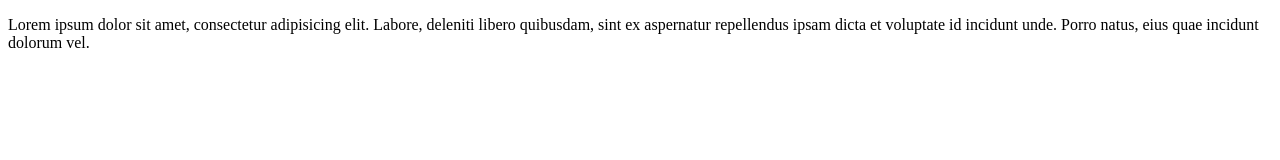
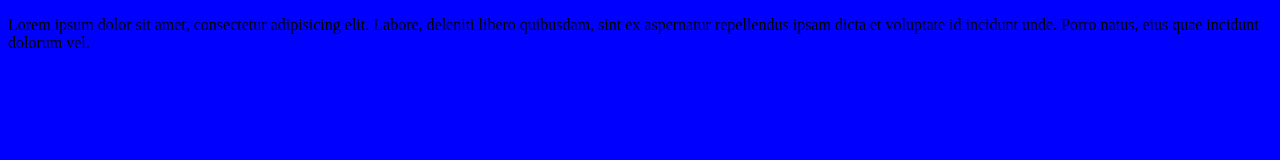
Before and after one commit to pekeleku/coba, a plain HTML site: page index.html in a window 1280 px wide. Drawn offline with Linux system fonts and the light colour scheme.

Commit message:
menambahkan file css

```diff
--- a/index.html
+++ b/index.html
@@ -3,7 +3,7 @@
 <head>
 	<meta charset="UTF-8">
 	<title>Document</title>
-</head>
+	<link rel="stylesheet" href="style.css">
 <body>
 	<p>Lorem ipsum dolor sit amet, consectetur adipisicing elit. Labore, deleniti libero quibusdam, sint ex aspernatur repellendus ipsam dicta et voluptate id incidunt unde. Porro natus, eius quae incidunt dolorum vel.</p>
 </body>
--- /dev/null
+++ b/style.css
@@ -0,0 +1,3 @@
+body{
+	background-color: blue;
+}
```
